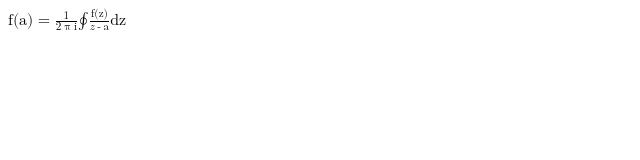
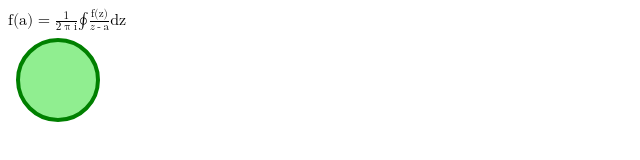
Before and after one commit to Laurynas6/Laboratoriniai-darbai, a plain HTML site: page 11LD.html in a window 1280 px wide. Shown: the whole page, without its empty margins (0-640 px from the left). Drawn offline with Linux system fonts and the light colour scheme.

Commit message:
Add files via upload

```diff
--- a/11LD.html
+++ b/11LD.html
@@ -34,6 +34,11 @@
             <mrow>
                 <mi>dz</mi>
             </mrow>
-        </math>
+        </math><br>
+
+        <svg width="100" height="100">
+            <circle cx="50" cy="50" r="40" stroke="green" stroke-width="4" fill="lightgreen" />
+        </svg>
+
     </body>
 </html>
```
